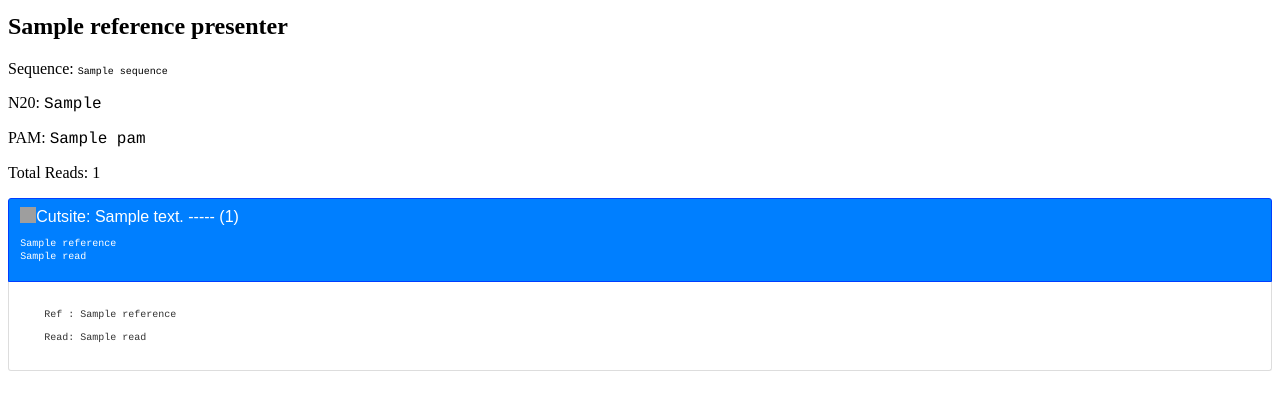
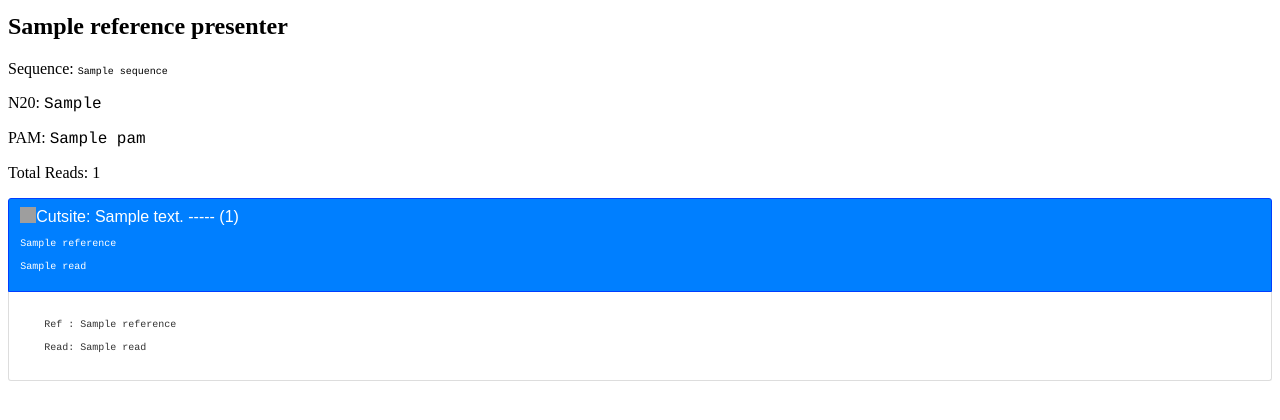
Before and after one commit to hrs/indel-mapper, a Flask app: template templates/index.html in a window 1280 px wide. Shown: the part 318-738 px from the top of the page. Run offline with Flask 2, Linux system fonts and the light colour scheme; the template is opened without the code that fills it: most values are stand-ins (such as "Sample title", 1, 10 or a date in 2020); some libraries are stand-ins or nearby versions; grey boxes are pictures that could not be loaded.

Commit message:
Fix overlapping sequence CSS.

```diff
--- a/static/style.css
+++ b/static/style.css
@@ -11,7 +11,3 @@ footer {
 	bottom: 0px;
 	padding-bottom: 10px;
 }
-
-.cluster_accordion {
-	margin-bottom: -10px;
-}
--- a/templates/index.html
+++ b/templates/index.html
@@ -62,7 +62,7 @@
           {% for cluster in reference_presenter.mutation_clusters %}
           <h3>Cutsite: {{ cluster.description }} ----- ({{ cluster.count() }})
             <span class="sequence tiny-text">
-              <p class="cluster_accordion" >{{ cluster.cas9_region.reference }}</p>
+              <p>{{ cluster.cas9_region.reference }}</p>
               <p>{{ cluster.cas9_region.read }}</p>
             </span>
           </h3>
```
